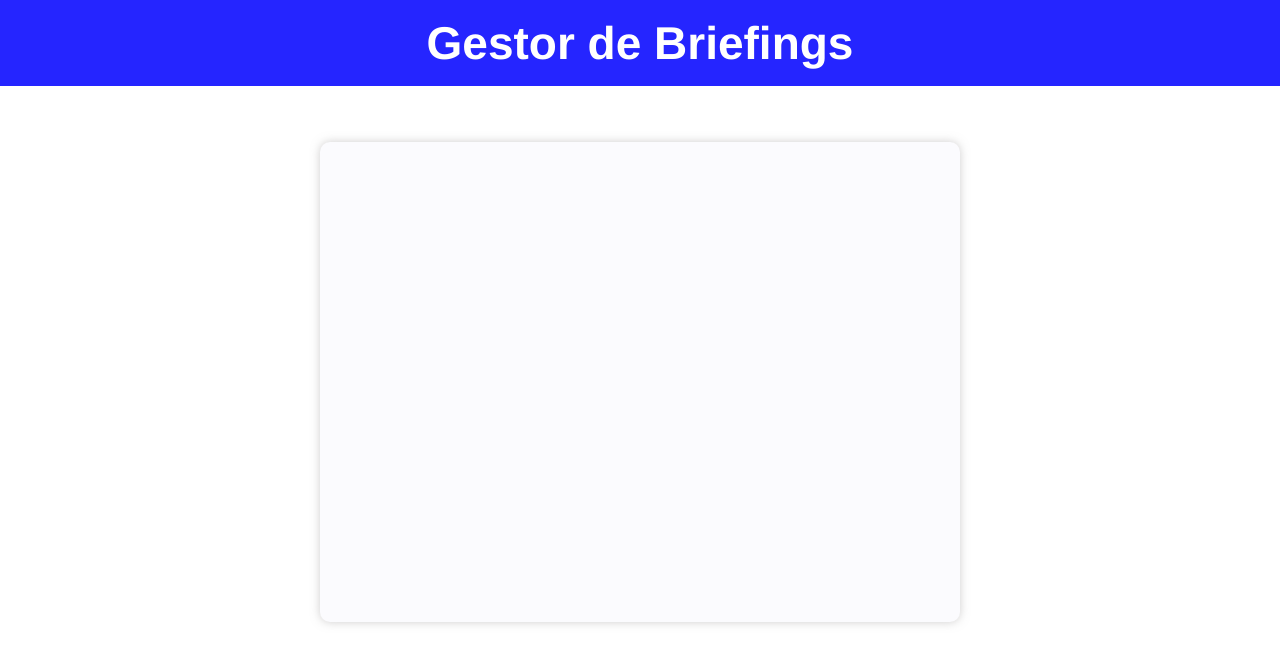
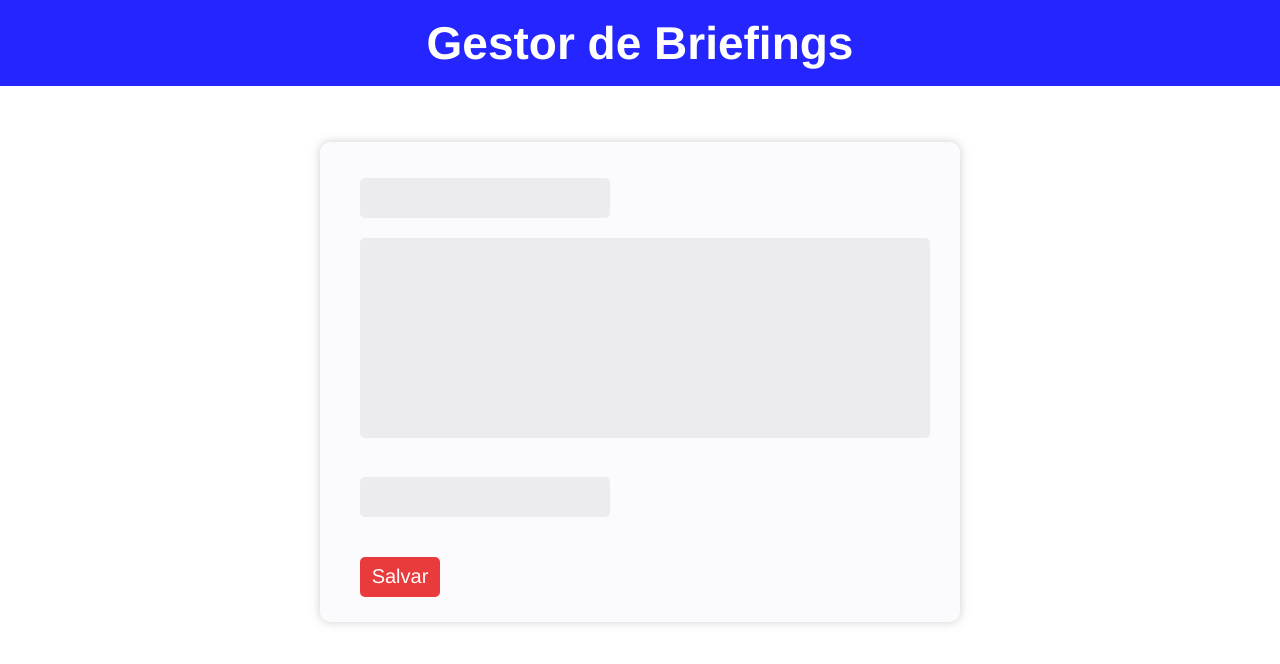
Before and after one commit to AdaiasMartins/Briefings-Front, a React (Vite) app: page /edit/1 in a window 1280 px wide. Shown: the top 664 px of the page. Built offline with nearby package versions, Linux system fonts and the light colour scheme; no server answers.

Commit message:
Salvando mudanças no backend

```diff
--- a/src/Components/EditBriefingsComponent/EditBriefingForm.jsx
+++ b/src/Components/EditBriefingsComponent/EditBriefingForm.jsx
@@ -3,10 +3,8 @@ import { useParams } from 'react-router-dom';
 import './EditBriefingForm.css';
 
 const EditBriefingForm = () => {
-
     const { id } = useParams();
-    console.log('ID:', id);
-    const [briefing, setBriefing] = useState();
+    const [briefing, setBriefing] = useState({ nome: '', descricao: '', estado: '' });
 
     useEffect(() => {
         const fetchData = async () => {
@@ -29,10 +27,30 @@ const EditBriefingForm = () => {
         }));
     };
 
+    const handleSubmit = async (event) => {
+        event.preventDefault();
+        try {
+            const response = await fetch(`http://localhost:3000/briefin/${id}`, {
+                method: 'PATCH',
+                headers: {
+                    'Content-Type': 'application/json',
+                },
+                body: JSON.stringify(briefing)
+            });
+            const updatedBriefing = await response.json();
+            if (!response.ok) {
+                throw new Error(updatedBriefing.message || 'Failed to update briefing');
+            }
+            setBriefing(updatedBriefing);
+        } catch (error) {
+            console.error('Error updating briefing:', error);
+        }
+    };
+
     return (
         <div className="EditBriefingContainer">
             {briefing && (
-                <form className='EditBriefingForm'>
+                <form className='EditBriefingForm' onSubmit={handleSubmit}>
                     <div className='EditFormName'>
                         <input type="text" name="nome" value={briefing.nome}  onChange={handleChange} />
                     </div>
@@ -45,7 +63,8 @@ const EditBriefingForm = () => {
                     <div className='EditFormButton'>
                         <button type="submit">Salvar</button>
                     </div>
-                </form>)}
+                </form>
+            )}
         </div>
     );
 }
```
